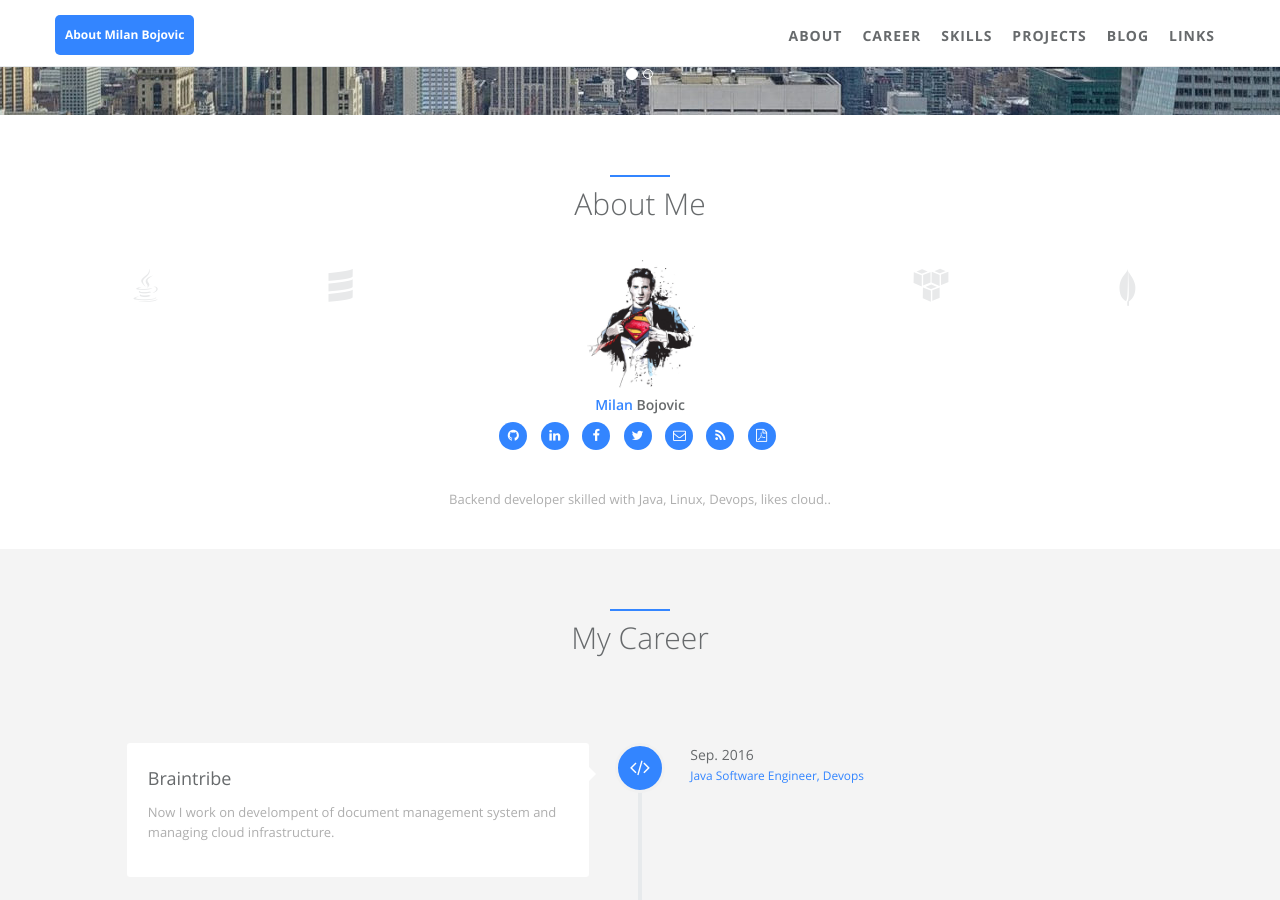
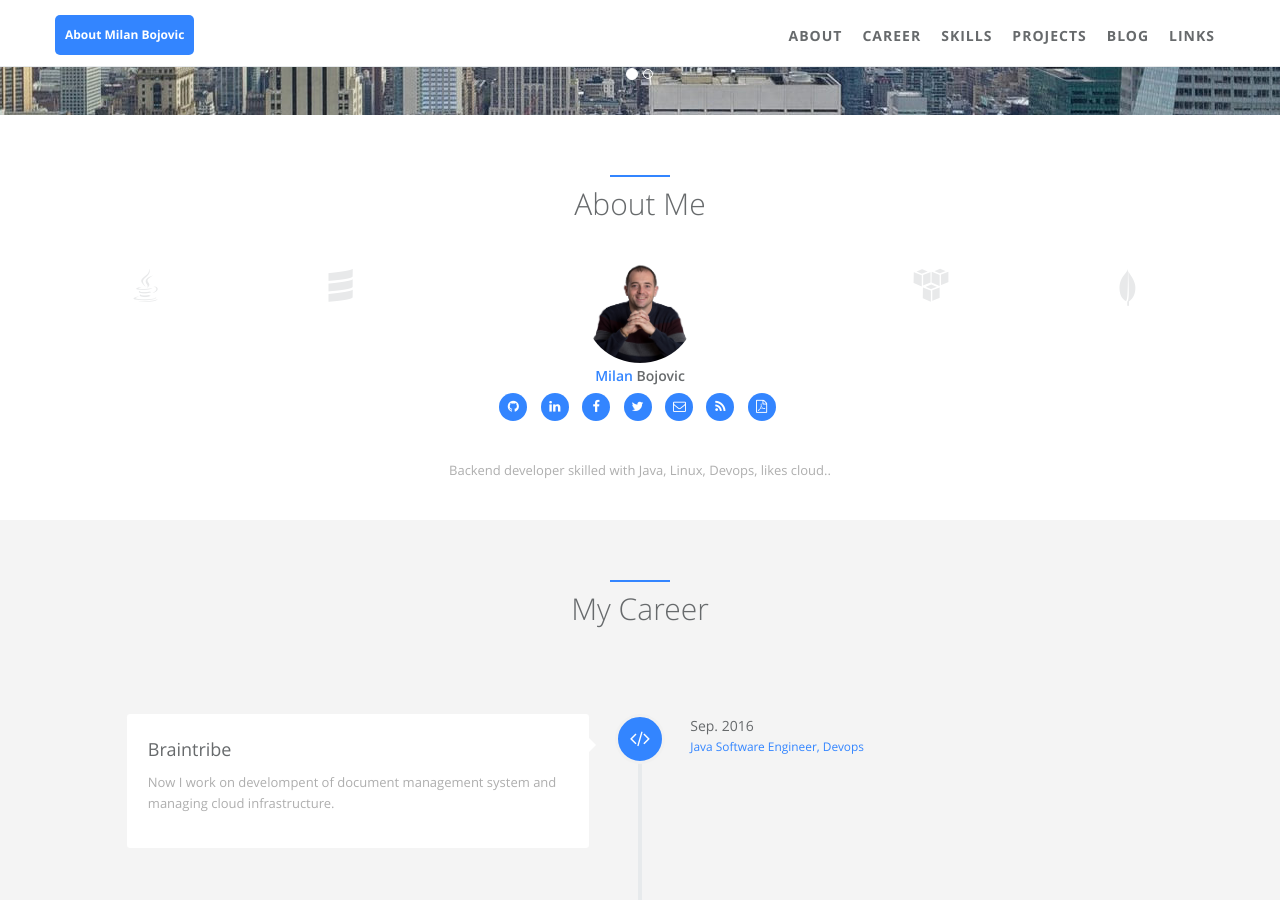
Before and after one commit to milanbojovic/milanbojovic.github.io, a Jekyll site: the page built from index.html, in a window 1280 px wide and 900 px high, scrolled down 355 px. Built offline with Jekyll 4.4.1, drawn with Linux system fonts in a browser that asks for light colours.

Commit message:
Update summary: 	gitignore - ignores jekyll caches folder 	updated avatar image 	removed unused header images 	updated skills bash++

```diff
--- a/_config.yml
+++ b/_config.yml
@@ -14,7 +14,7 @@ author:  # change following line to your infomation.
   name: Milan Bojovic  # Be used at blog posts' author.
   first_name: Milan  # Be used at index page about me section.
   last_name: Bojovic  # Be used at index page about me section.
-  avatar: /static/assets/img/landing/avatar.jpg  # upload your avatar at directory and edit it.
+  avatar: /static/assets/img/landing/avatar.png  # upload your avatar at directory and edit it.
   github_username: milanbojovic  # Leave blank if you don't have now
   linkedin_id: mbojovic # Leave blank if you don't have now
   facebook_username: milanbojovic  # Leave blank if you don't have now
--- a/_data/index/skills.yml
+++ b/_data/index/skills.yml
@@ -3,4 +3,4 @@
 label: Ability
 id : cs
 aspects: Java, Scala, AWS, GCP, Machine Learing, Python, Bash, Batch, Linux/Unix, Devops, Selenium, Jenkins, SQL, Networking, Html/Css, MongoDB
-percentage: 90, 50, 90, 50, 50, 45, 80, 40, 90, 80, 70, 85, 85, 75, 65, 80
+percentage: 90, 50, 90, 50, 50, 45, 90, 40, 90, 80, 70, 85, 85, 75, 65, 80
```
Also changed, not shown: static/assets/img/landing/avatar.jpg (deleted), static/assets/img/landing/avatar.png (added), static/assets/img/landing/header_one copy 2.jpg (deleted), static/assets/img/landing/header_one copy.jpg (deleted), static/assets/img/landing/header_two copy 2.jpg (deleted), static/assets/img/landing/header_two copy.jpg (deleted), 1 other file.
